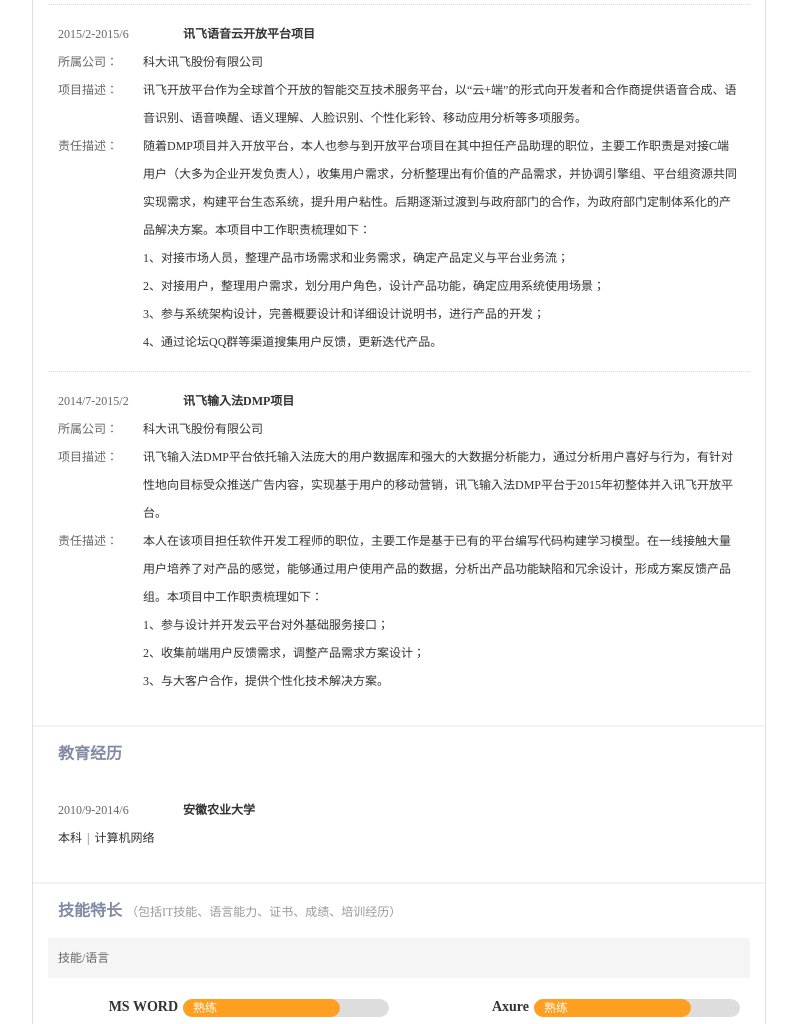
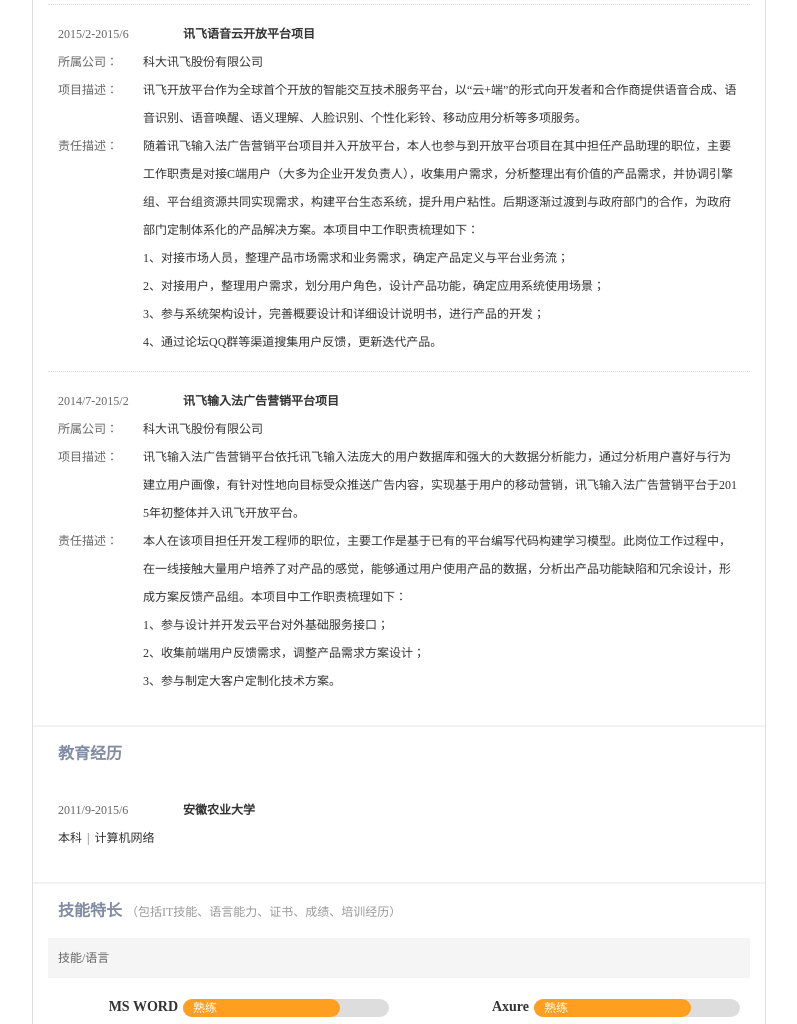
Before and after one commit to xmc0551/xmc0551.github.io, a plain HTML site: page index.html in a window 1280 px wide. Shown: the part 2360-3384 px from the top of the page, without its empty margins (241-1038 px from the left). Drawn offline with Linux system fonts and the light colour scheme.

Commit message:
Update index.html

```diff
--- a/index.html
+++ b/index.html
@@ -911,7 +911,7 @@
                                         <tr>
                                             <td valign="top" class="keys">责任描述：</td>
                                             <td valign="top" class="txt1">
-                                                随着DMP项目并入开放平台，本人也参与到开放平台项目在其中担任产品助理的职位，主要工作职责是对接C端用户（大多为企业开发负责人），收集用户需求，分析整理出有价值的产品需求，并协调引擎组、平台组资源共同实现需求，构建平台生态系统，提升用户粘性。后期逐渐过渡到与政府部门的合作，为政府部门定制体系化的产品解决方案。本项目中工作职责梳理如下：<br>1、对接市场人员，整理产品市场需求和业务需求，确定产品定义与平台业务流；<br>2、对接用户，整理用户需求，划分用户角色，设计产品功能，确定应用系统使用场景；<br>3、参与系统架构设计，完善概要设计和详细设计说明书，进行产品的开发；<br>4、通过论坛QQ群等渠道搜集用户反馈，更新迭代产品。
+                                                随着讯飞输入法广告营销平台项目并入开放平台，本人也参与到开放平台项目在其中担任产品助理的职位，主要工作职责是对接C端用户（大多为企业开发负责人），收集用户需求，分析整理出有价值的产品需求，并协调引擎组、平台组资源共同实现需求，构建平台生态系统，提升用户粘性。后期逐渐过渡到与政府部门的合作，为政府部门定制体系化的产品解决方案。本项目中工作职责梳理如下：<br>1、对接市场人员，整理产品市场需求和业务需求，确定产品定义与平台业务流；<br>2、对接用户，整理用户需求，划分用户角色，设计产品功能，确定应用系统使用场景；<br>3、参与系统架构设计，完善概要设计和详细设计说明书，进行产品的开发；<br>4、通过论坛QQ群等渠道搜集用户反馈，更新迭代产品。
                                             </td>
                                         </tr>
                                         </tbody>
@@ -929,7 +929,7 @@
                             <tr>
                                 <td valign="top" class="time">2014/7-2015/2</td>
                                 <td valign="top" class="rtbox">
-                                    <strong>讯飞输入法DMP项目</strong>&nbsp;
+                                    <strong>讯飞输入法广告营销平台项目</strong>&nbsp;
                                 </td>
                             </tr>
                             <tr>
@@ -951,7 +951,7 @@
                                         <tr>
                                             <td valign="top" class="keys">项目描述：</td>
                                             <td valign="top" class="txt1">
-                                                讯飞输入法DMP平台依托输入法庞大的用户数据库和强大的大数据分析能力，通过分析用户喜好与行为，有针对性地向目标受众推送广告内容，实现基于用户的移动营销，讯飞输入法DMP平台于2015年初整体并入讯飞开放平台。
+                                                讯飞输入法广告营销平台依托讯飞输入法庞大的用户数据库和强大的大数据分析能力，通过分析用户喜好与行为建立用户画像，有针对性地向目标受众推送广告内容，实现基于用户的移动营销，讯飞输入法广告营销平台于2015年初整体并入讯飞开放平台。
                                             </td>
                                         </tr>
                                         </tbody>
@@ -965,7 +965,7 @@
                                         <tr>
                                             <td valign="top" class="keys">责任描述：</td>
                                             <td valign="top" class="txt1">
-                                                本人在该项目担任软件开发工程师的职位，主要工作是基于已有的平台编写代码构建学习模型。在一线接触大量用户培养了对产品的感觉，能够通过用户使用产品的数据，分析出产品功能缺陷和冗余设计，形成方案反馈产品组。本项目中工作职责梳理如下：<br>1、参与设计并开发云平台对外基础服务接口；<br>2、收集前端用户反馈需求，调整产品需求方案设计；<br>3、与大客户合作，提供个性化技术解决方案。
+                                                本人在该项目担任开发工程师的职位，主要工作是基于已有的平台编写代码构建学习模型。此岗位工作过程中，在一线接触大量用户培养了对产品的感觉，能够通过用户使用产品的数据，分析出产品功能缺陷和冗余设计，形成方案反馈产品组。本项目中工作职责梳理如下：<br>1、参与设计并开发云平台对外基础服务接口；<br>2、收集前端用户反馈需求，调整产品需求方案设计；<br>3、参与制定大客户定制化技术方案。
                                             </td>
                                         </tr>
                                         </tbody>
@@ -994,7 +994,7 @@
                         <table cellspacing="0" cellpadding="0" border="0">
                             <tbody>
                             <tr>
-                                <td valign="top" class="time">2010/9-2014/6</td>
+                                <td valign="top" class="time">2011/9-2015/6</td>
                                 <td valign="top" class="rtbox"><strong>安徽农业大学</strong></td>
                             </tr>
                             <tr>
```
